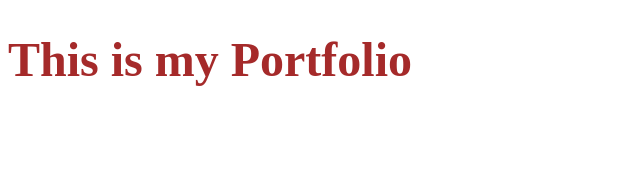
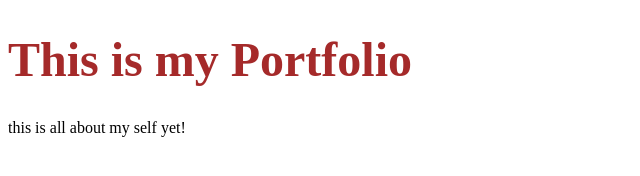
Before and after one commit to gnizharadze/Portfolio, a plain HTML site: page index.html in a window 1280 px wide. Shown: the whole page, without its empty margins (0-640 px from the left). Drawn offline with Linux system fonts and the light colour scheme.

Commit message:
adding my paragraph

```diff
--- a/index.html
+++ b/index.html
@@ -8,5 +8,6 @@
 </head>
 <body>
     <h1>This is my Portfolio</h1>
+    <p>this is all about my self yet!</p>
 </body>
 </html>
```
